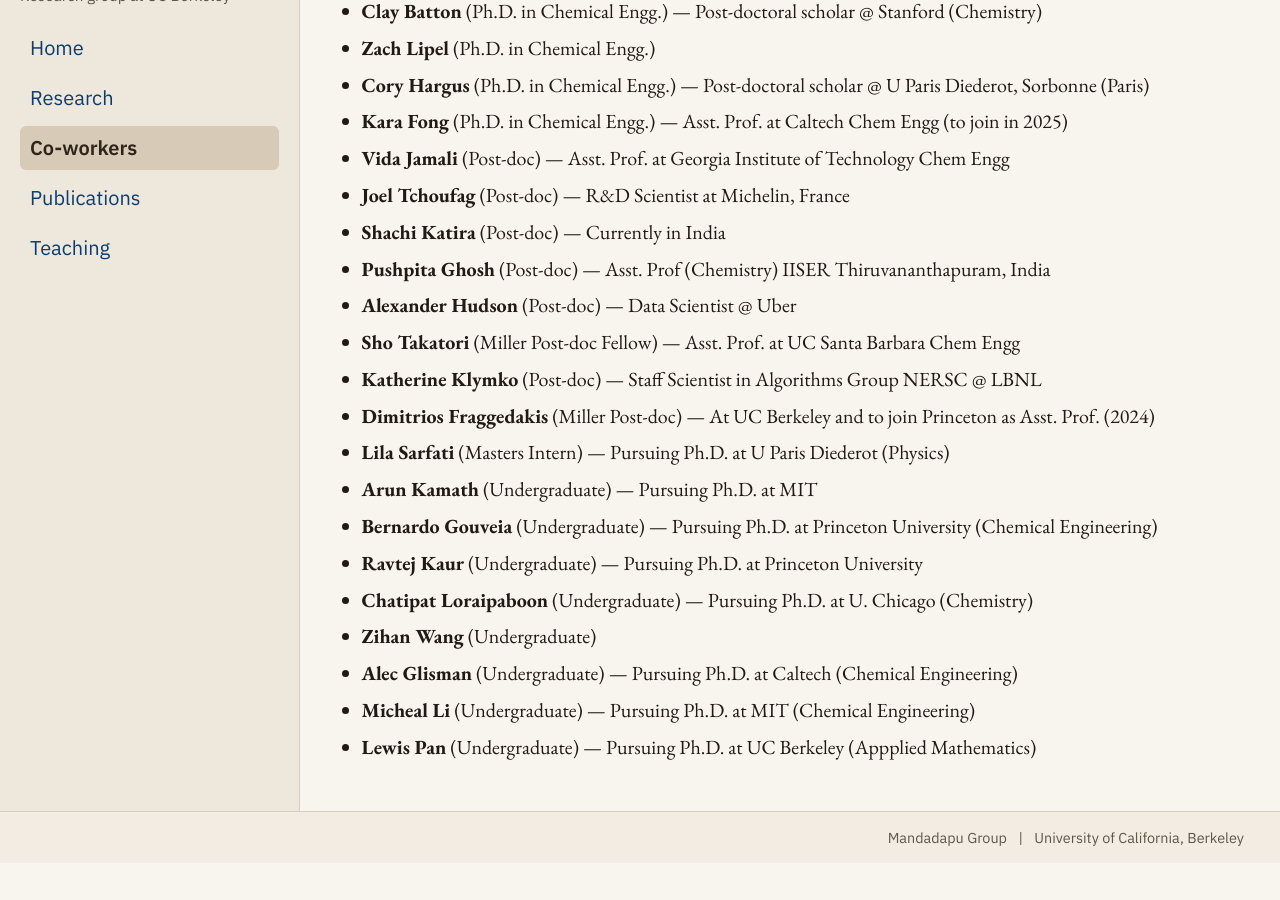
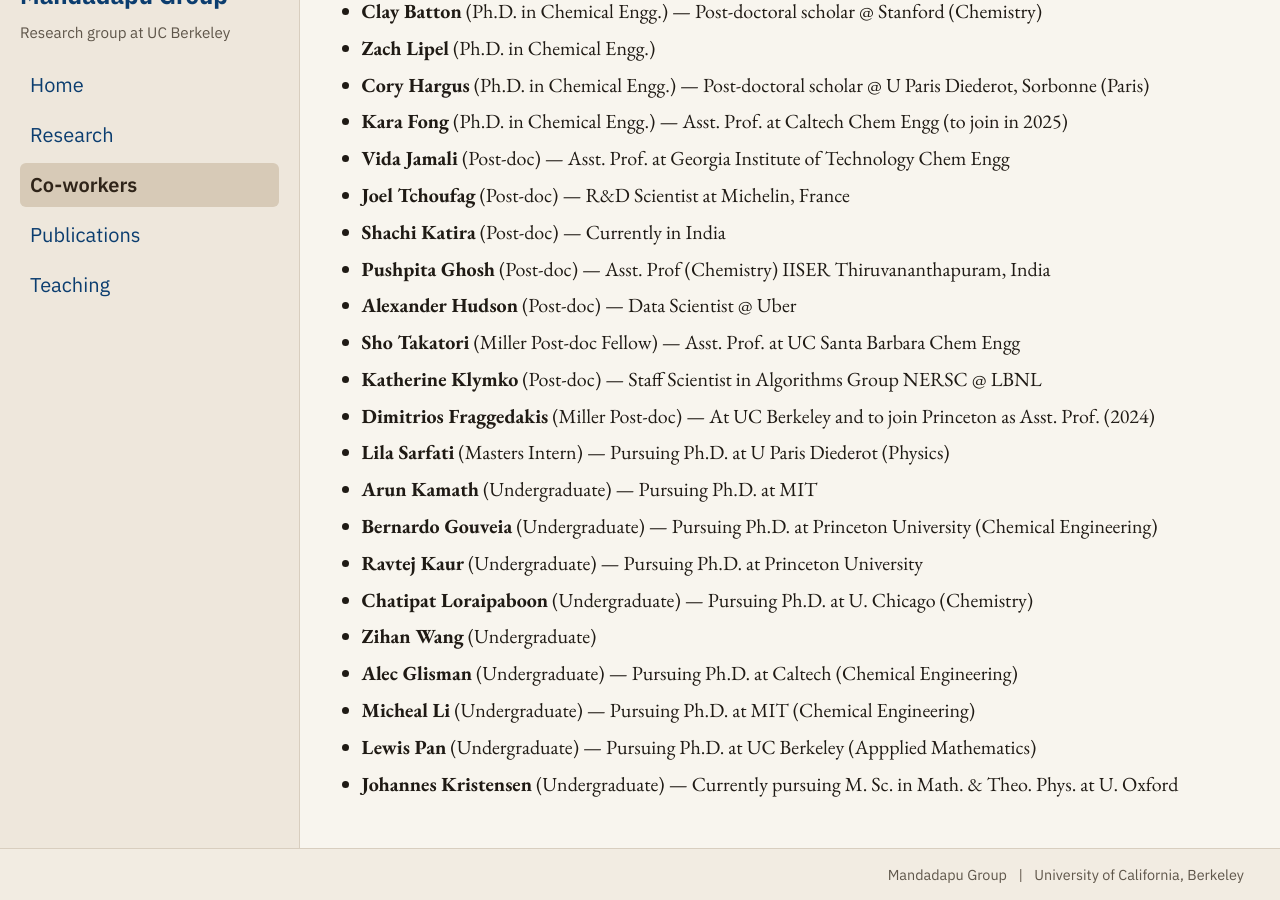
Before and after one commit to mandadapu-group/mandadapu-group.github.io, a Jekyll site: the page built from people.md, in a window 1280 px wide and 900 px high, scrolled down 1189 px. Built offline with Jekyll 4.4.1, drawn with Linux system fonts in a browser that asks for light colours; before the commit the page ends 2052 px from its top, so only the background shows below that.

Commit message:
Add Johannes Kristensen to previous co-workers

```diff
--- a/people.md
+++ b/people.md
@@ -53,3 +53,4 @@ I am working (or have worked) very closely with the following:
 - **Alec Glisman** (Undergraduate) — Pursuing Ph.D. at Caltech (Chemical Engineering)
 - **Micheal Li** (Undergraduate) — Pursuing Ph.D. at MIT (Chemical Engineering)
 - **Lewis Pan** (Undergraduate) — Pursuing Ph.D. at UC Berkeley (Appplied Mathematics)
+- **Johannes Kristensen** (Undergraduate) — Currently pursuing M. Sc. in Math. & Theo. Phys. at U. Oxford
```
